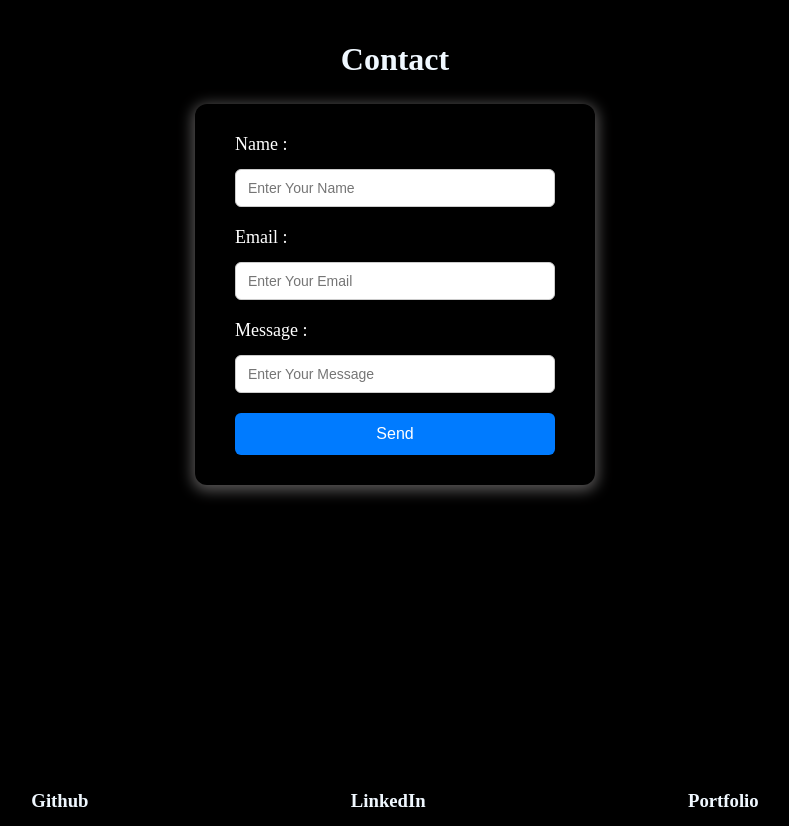
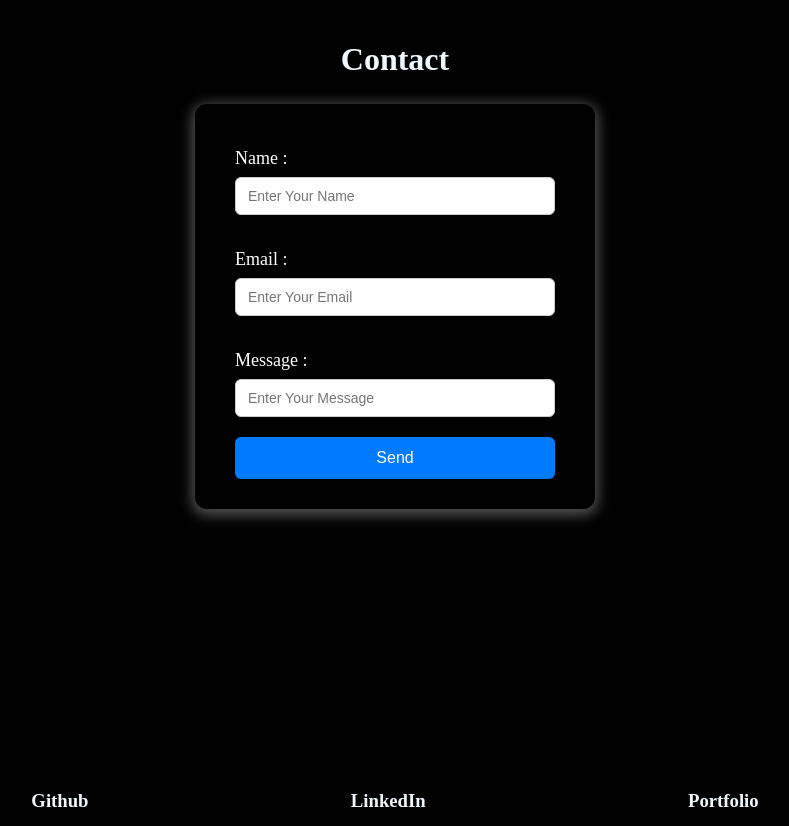
Before and after one commit to Paramesh-Kumar-2004/VP_Portfolio-2, a React (Create React App) app: page / in a window 1280 px wide. Shown: the part 4240-5066 px from the top of the page, without its empty margins (245-1034 px from the left). Built offline with nearby package versions, Linux system fonts and the light colour scheme.

Commit message:
Updating The Contact.css

```diff
--- a/src/Styles/Contact.css
+++ b/src/Styles/Contact.css
@@ -19,7 +19,7 @@
     font-weight: 500;
     color: white;
     font-size: large;
-    margin-bottom: 6px;
+    margin-top: 14px;
     display: inline-block;
 }
 
```
